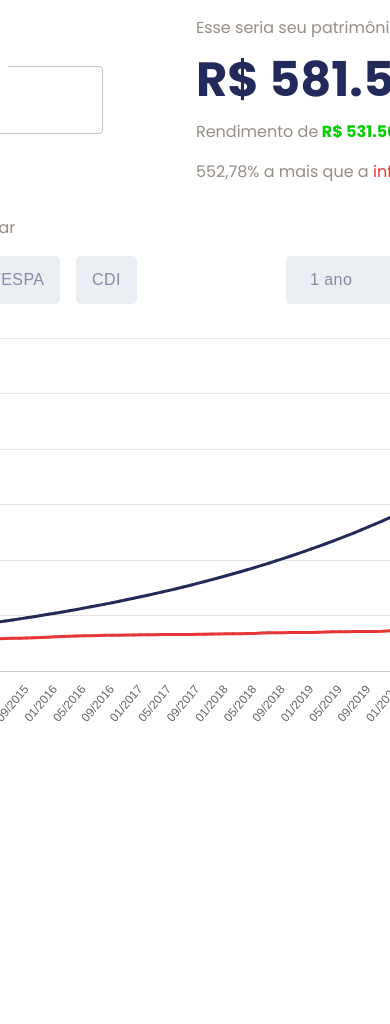
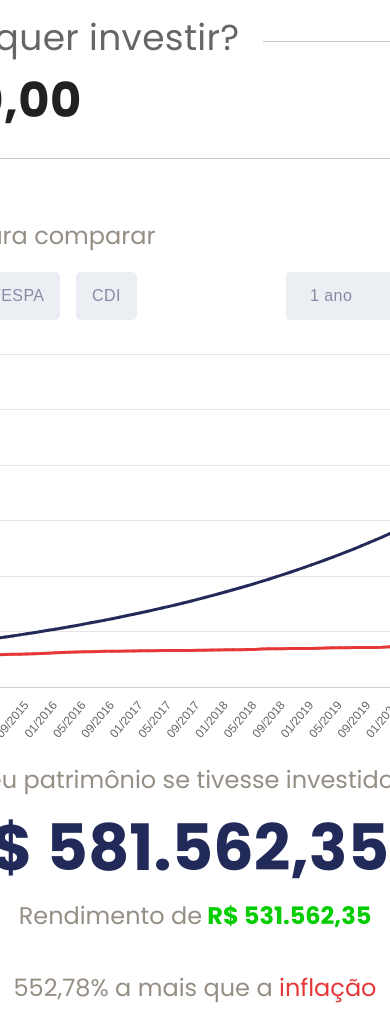
Before and after one commit to O-Investidor-Imobiliario/comparador, a React (Vite) app: page / in a window 390 px wide. Shown: the top 1024 px of the page. Before the commit the page ends 844 px from the top, so only its background shows below. Built offline with nearby package versions, Linux system fonts and the light colour scheme.

Commit message:
feat: fullresponsivity

```diff
--- a/src/components/CurrencyTextField/index.tsx
+++ b/src/components/CurrencyTextField/index.tsx
@@ -1,4 +1,5 @@
 import TextField from "@mui/material/TextField";
+import { useEffect, useState } from "react";
 
 export interface CurrencyTextFieldProps {
   label: string;
@@ -13,15 +14,29 @@ const CurrencyTextField: React.FC<CurrencyTextFieldProps> = ({
   value,
   setValue,
 }) => {
+  const [width, setWidth] = useState(window.innerWidth);
+
+  useEffect(() => {
+    function handleResize() {
+      setWidth(window.innerWidth);
+    }
+
+    window.addEventListener("resize", handleResize);
+  });
+
   const handleChange = (value: string) => {
     if (value === "R$ " || value.length === 0) {
       value = "0";
     }
+
     value = value.replaceAll(".", "").replace(",", "").replace(/\D/g, "");
+
     const options = { minimumFractionDigits: 2 };
+
     const result = new Intl.NumberFormat("pt-BR", options).format(
       parseFloat(value) / 100
     );
+
     if (
       parseFloat(result.replaceAll(".", "").replace(",", ".")) <= 1000000000
     ) {
@@ -36,9 +51,14 @@ const CurrencyTextField: React.FC<CurrencyTextFieldProps> = ({
       variant="outlined"
       value={value}
       onChange={(event) => handleChange(event.target.value)}
-      InputProps={{ style: { fontWeight: "bold", fontSize: 24 } }}
+      InputProps={{
+        style:
+          width >= 1024
+            ? { fontWeight: "bold", fontSize: 24 }
+            : { fontWeight: "bold", fontSize: 48, padding: 8 },
+      }}
       InputLabelProps={{
-        style: { fontSize: 18 },
+        style: width >= 1024 ? { fontSize: 18 } : { fontSize: 48, top: -20 },
       }}
       style={{ width: "100%" }}
     />
--- a/src/components/InfoTooltip/index.tsx
+++ b/src/components/InfoTooltip/index.tsx
@@ -1,15 +1,38 @@
 import Tooltip from "@mui/material/Tooltip";
 import InfoOutlinedIcon from "@mui/icons-material/InfoOutlined";
 import { Colors } from "../../styles/colors";
+import { ClickAwayListener, IconButton } from "@mui/material";
+import { useState } from "react";
 
 interface InfoTooltipProps {
   title: string;
 }
 
 export const InfoTooltip: React.FC<InfoTooltipProps> = ({ title }) => {
+  const [open, setOpen] = useState(false);
+
+  const handleTooltipClose = () => {
+    setOpen(false);
+  };
+
+  const handleTooltipOpen = () => {
+    setOpen(true);
+  };
+
   return (
-    <Tooltip title={title}>
-      <InfoOutlinedIcon style={{ color: Colors.PRIMARY }} />
-    </Tooltip>
+    <ClickAwayListener onClickAway={handleTooltipClose}>
+      <Tooltip
+        title={title}
+        onClose={handleTooltipClose}
+        open={open}
+        disableFocusListener
+        disableHoverListener
+        disableTouchListener
+      >
+        <IconButton onClick={handleTooltipOpen} style={{ borderRadius: 300 }}>
+          <InfoOutlinedIcon style={{ color: Colors.PRIMARY }} />
+        </IconButton>
+      </Tooltip>
+    </ClickAwayListener>
   );
 };
--- a/src/components/InvestmentComparator/index.tsx
+++ b/src/components/InvestmentComparator/index.tsx
@@ -23,6 +23,7 @@ export const InvestmentComparator = () => {
   const ipcaService = new IpcaService();
   const ipca = ipcaService.getValues();
 
+  const [width, setWidth] = useState(window.innerWidth);
   const [initialValue, setInitialValue] = useState("R$ 50.000,00");
   const [investments, setInvestments] = useState<string[]>(() => ["ipca"]);
   const [period, setPeriod] = useState<string>("10");
@@ -33,6 +34,16 @@ export const InvestmentComparator = () => {
       parseInt(period)
     )
   );
+
+  useEffect(() => {
+    function handleResize() {
+      setWidth(window.innerWidth);
+    }
+
+    window.addEventListener("resize", handleResize);
+  });
+
+  console.log(width);
 
   useEffect(
     useCallback(() => {
@@ -54,6 +65,32 @@ export const InvestmentComparator = () => {
       }
     }, [initialValue, period]),
     [initialValue, period]
+  );
+
+  const ResultComponent = () => (
+    <InvestmentComparatorResults
+      income={
+        calculateFinalIncome(
+          realState,
+          getNumberFromCurrency(initialValue),
+          parseInt(period)
+        ) - getNumberFromCurrency(initialValue)
+      }
+      result={calculateFinalIncome(
+        realState,
+        getNumberFromCurrency(initialValue),
+        parseInt(period)
+      )}
+      compare={{
+        name: "inflação",
+        percentIncome: calculatePercentDifferenceBetweenIncomes(
+          getNumberFromCurrency(initialValue),
+          parseInt(period),
+          realState,
+          ipca
+        ),
+      }}
+    />
   );
 
   const handleInvestmentsChange = (event: any, newInvestments: string[]) => {
@@ -89,7 +126,13 @@ export const InvestmentComparator = () => {
   return (
     <div style={styles.container}>
       <div style={styles.headerContainer}>
-        <div style={styles.textFieldContainer}>
+        <div
+          style={
+            width >= 1024
+              ? styles.textFieldContainer
+              : { ...styles.textFieldContainer, width: "100%" }
+          }
+        >
           <CurrencyTextField
             value={initialValue}
             setValue={setInitialValue}
@@ -97,29 +140,8 @@ export const InvestmentComparator = () => {
             label="Quanto você quer investir?"
           />
         </div>
-        <InvestmentComparatorResults
-          income={
-            calculateFinalIncome(
-              realState,
-              getNumberFromCurrency(initialValue),
-              parseInt(period)
-            ) - getNumberFromCurrency(initialValue)
-          }
-          result={calculateFinalIncome(
-            realState,
-            getNumberFromCurrency(initialValue),
-            parseInt(period)
-          )}
-          compare={{
-            name: "inflação",
-            percentIncome: calculatePercentDifferenceBetweenIncomes(
-              getNumberFromCurrency(initialValue),
-              parseInt(period),
-              realState,
-              ipca
-            ),
-          }}
-        />
+
+        {width >= 1024 && <ResultComponent />}
       </div>
       <div style={styles.filtersContainer}>
         <ToggleButtonsMultiple
@@ -158,6 +180,12 @@ export const InvestmentComparator = () => {
       </div>
 
       {chartData?.labels?.length > 0 && <MultipleLineChart data={chartData} />}
+
+      {width < 1024 && (
+        <div>
+          <ResultComponent />
+        </div>
+      )}
     </div>
   );
 };
--- a/src/components/InvestmentComparator/styles.ts
+++ b/src/components/InvestmentComparator/styles.ts
@@ -3,6 +3,7 @@ export const styles = {
     width: 920,
   },
   headerContainer: {
+    minHeight: 200,
     display: "flex",
     justifyContent: "space-between",
     alignItems: "center",
--- a/src/components/InvestmentComparatorResults/index.tsx
+++ b/src/components/InvestmentComparatorResults/index.tsx
@@ -1,3 +1,4 @@
+import { useEffect, useState } from "react";
 import { InfoTooltip } from "../InfoTooltip";
 import { styles } from "./styles";
 
@@ -10,11 +11,21 @@ interface InvestmentComparatorResultsProps {
 export const InvestmentComparatorResults: React.FC<
   InvestmentComparatorResultsProps
 > = ({ result, income, compare }) => {
+  const [width, setWidth] = useState(window.innerWidth);
+
+  useEffect(() => {
+    function handleResize() {
+      setWidth(window.innerWidth);
+    }
+
+    window.addEventListener("resize", handleResize);
+  });
+
   return (
-    <div>
+    <div style={styles(width).container}>
       <p>Esse seria seu patrimônio se tivesse investido em imóveis</p>
-      <div style={styles.numberAndTooltipContainer}>
-        <p style={styles.result}>
+      <div style={styles(width).numberAndTooltipContainer}>
+        <p style={styles(width).result}>
           {result &&
             result.toLocaleString("pt-BR", {
               style: "currency",
@@ -26,7 +37,7 @@ export const InvestmentComparatorResults: React.FC<
 
       <p>
         Rendimento de
-        <span style={styles.incomeValue}>
+        <span style={styles(width).incomeValue}>
           {" " +
             income.toLocaleString("pt-BR", {
               style: "currency",
@@ -37,7 +48,7 @@ export const InvestmentComparatorResults: React.FC<
 
       <p>
         {compare.percentIncome} a mais que a{" "}
-        <span style={styles.comparatorName}>{compare.name}</span>
+        <span style={styles(width).comparatorName}>{compare.name}</span>
       </p>
     </div>
   );
--- a/src/components/InvestmentComparatorResults/styles.ts
+++ b/src/components/InvestmentComparatorResults/styles.ts
@@ -1,6 +1,9 @@
 import { Colors } from "../../styles/colors";
 
-export const styles = {
+export const styles = (width: number): any => {
+  return width >= 1024
+    ? {
+        container: {},
         result: {
           color: Colors.PRIMARY,
           fontWeight: "bold",
@@ -16,4 +19,27 @@ export const styles = {
           fontWeight: "bold",
         },
         numberAndTooltipContainer: { display: "flex" },
+      }
+    : {
+        container: {
+          display: "flex",
+          flexDirection: "column",
+          alignItems: "center",
+        },
+        result: {
+          color: Colors.PRIMARY,
+          fontWeight: "bold",
+          fontSize: 64,
+          lineHeight: "64px",
+          margin: 0,
+        },
+        comparatorName: {
+          color: Colors.RED,
+        },
+        incomeValue: {
+          color: Colors.GREEN,
+          fontWeight: "bold",
+        },
+        numberAndTooltipContainer: { display: "flex" },
       };
+};
--- a/src/index.css
+++ b/src/index.css
@@ -18,6 +18,10 @@ body {
   margin: 0;
   display: flex;
   justify-content: center;
-  /* min-width: 320px; */
-  /* min-height: 100vh; */
 }
+
+@media (max-width: 1024px) {
+  :root {
+    font-size: 24px;
+  }
+}
```
Lines whose indentation alone changed are shown as unchanged.
